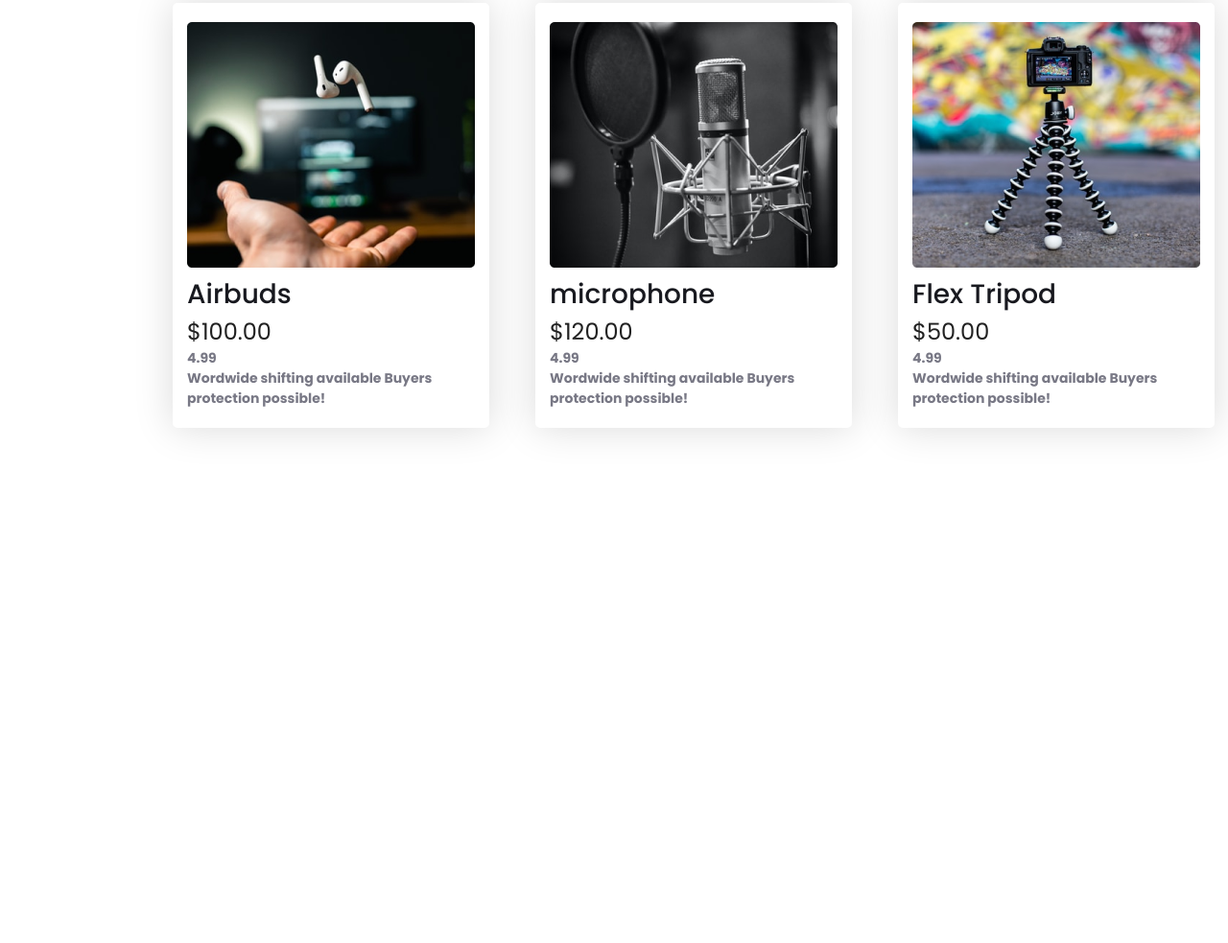
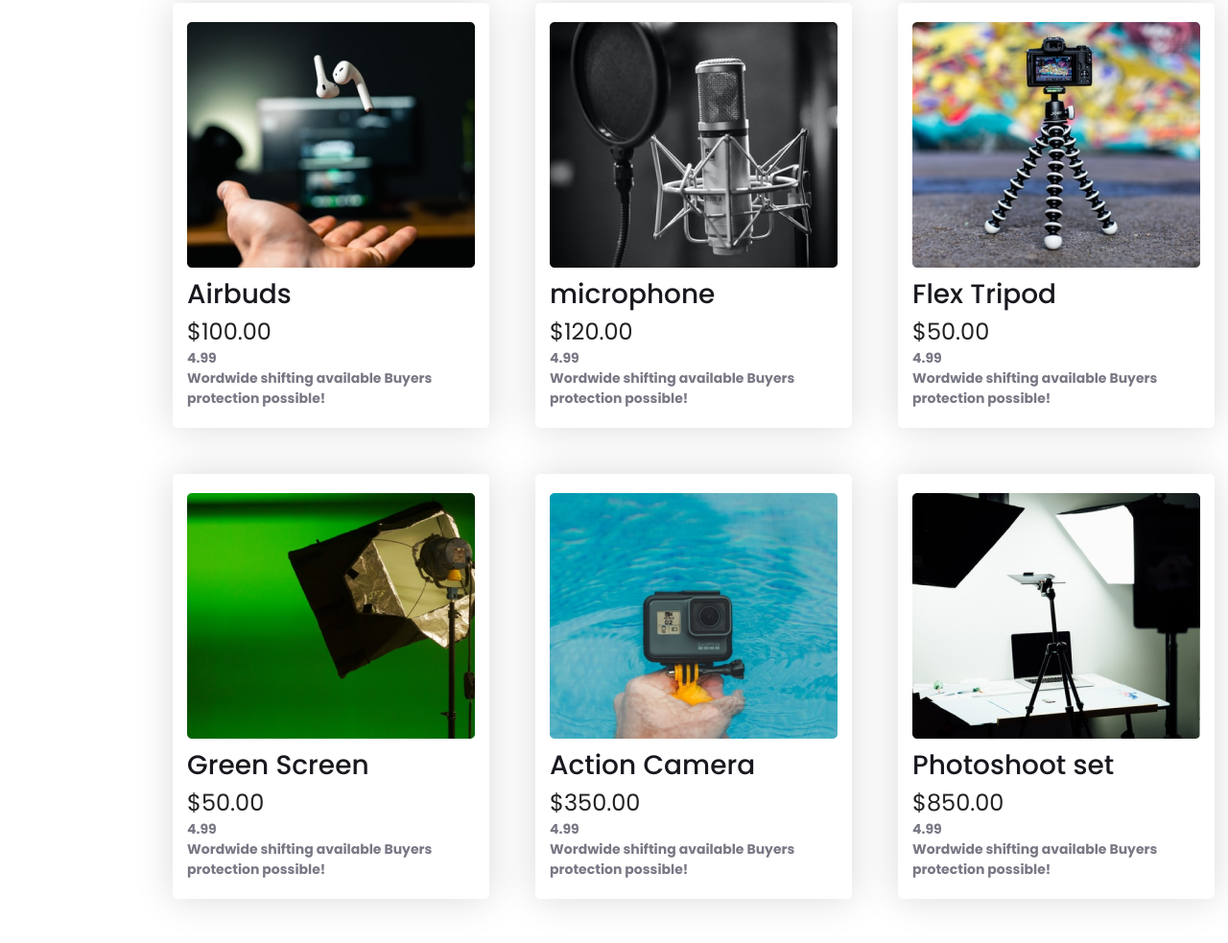
Before and after one commit to mukitur/Basic-HTML-CSS-influencer-gear, a plain HTML site: page index.html in a window 1280 px wide. Shown: the part 1263-2246 px from the top of the page at 96% size. Before the commit the page ends 1759 px from the top, so only its background shows below. Drawn offline with Linux system fonts and the light colour scheme.

Commit message:
collection page done with resposive

```diff
--- a/index.html
+++ b/index.html
@@ -95,6 +95,27 @@
             <p>4.99</p>
             <p>Wordwide shifting available Buyers protection possible!</p>
           </div>
+          <div class="card">
+            <img src="images/single-light.png" alt="" />
+            <h2>Green Screen</h2>
+            <h3>$50.00</h3>
+            <p>4.99</p>
+            <p>Wordwide shifting available Buyers protection possible!</p>
+          </div>
+          <div class="card">
+            <img src="images/action.png" alt="" />
+            <h2>Action Camera</h2>
+            <h3>$350.00</h3>
+            <p>4.99</p>
+            <p>Wordwide shifting available Buyers protection possible!</p>
+          </div>
+          <div class="card">
+            <img src="images/setup.png" alt="" />
+            <h2>Photoshoot set</h2>
+            <h3>$850.00</h3>
+            <p>4.99</p>
+            <p>Wordwide shifting available Buyers protection possible!</p>
+          </div>
         </div>
       </section>
     </main>
--- a/styles/styles.css
+++ b/styles/styles.css
@@ -157,6 +157,9 @@ main {
   .collection-container {
     grid-template-columns: 1fr;
   }
+  .card {
+    text-align: center;
+  }
 }
 
 /* Medium screen */
```
